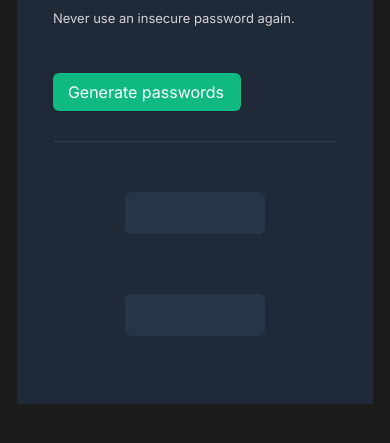
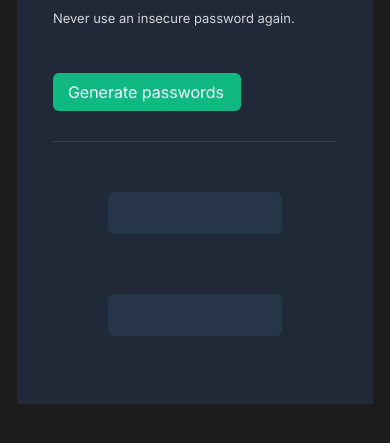
Before and after one commit to ldinski/password-generator, a plain HTML site: page index.html in a window 390 px wide. Shown: the part 311-754 px from the top of the page. Drawn offline with Linux system fonts and the light colour scheme.

Commit message:
Update queries.css

```diff
--- a/queries.css
+++ b/queries.css
@@ -24,6 +24,7 @@
   .output-btn {
     margin-top: 50px;
     align-self: center;
+    width: 60%;
   }
 
   .output-btn:nth-child(2) {
```
